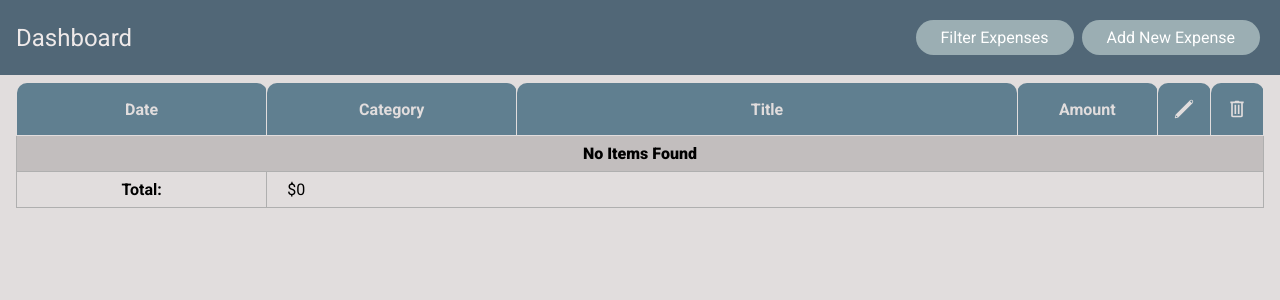
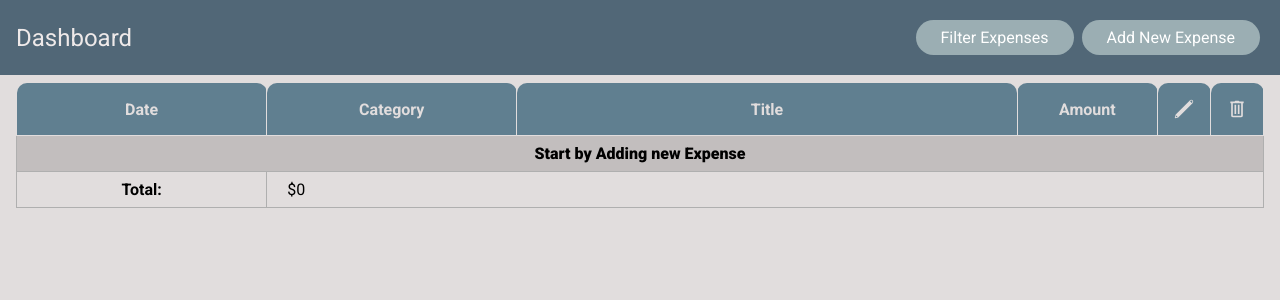
Before and after one commit to MariaZebroff/expense-app, a React (Vite) app: page / in a window 1280 px wide. Shown: the top 300 px of the page. Built offline with nearby package versions, Linux system fonts and the light colour scheme.

Commit message:
fixing message bug

```diff
--- a/src/App.tsx
+++ b/src/App.tsx
@@ -54,7 +54,8 @@ function App() {
 
 
   useEffect(()=>{
-    expenseCollection.length === 0? setFilterMessage(MESSAGES.startAdd) : setFilterMessage(null);
+
+    expenseCollection.length === 0 && setFilterMessage(MESSAGES.startAdd);
     const amountArr = expenseCollection.map(el => el.expData.amount);
     const total = getTheTotal(amountArr);
     setTotalSpending(total);
@@ -127,7 +128,7 @@ function App() {
 
 
 useEffect(()=>{
-  filteredExpenses.length === 0? setFilterMessage(MESSAGES.filterMessage) : setFilterMessage(null);
+  filteredExpenses.length === 0 && expenseCollection.length !== 0 && setFilterMessage(MESSAGES.filterMessage);
   const amountArr = filteredExpenses.map(el => el.expData.amount);
   const total = getTheTotal(amountArr);
   setFilterTotalSpending(total);
--- a/vite.config.ts
+++ b/vite.config.ts
@@ -5,4 +5,5 @@ import tailwindcss from "@tailwindcss/vite"
 // https://vite.dev/config/
 export default defineConfig({
   plugins: [react(), tailwindcss()],
+  base: '/expense-app/',
 })
```
